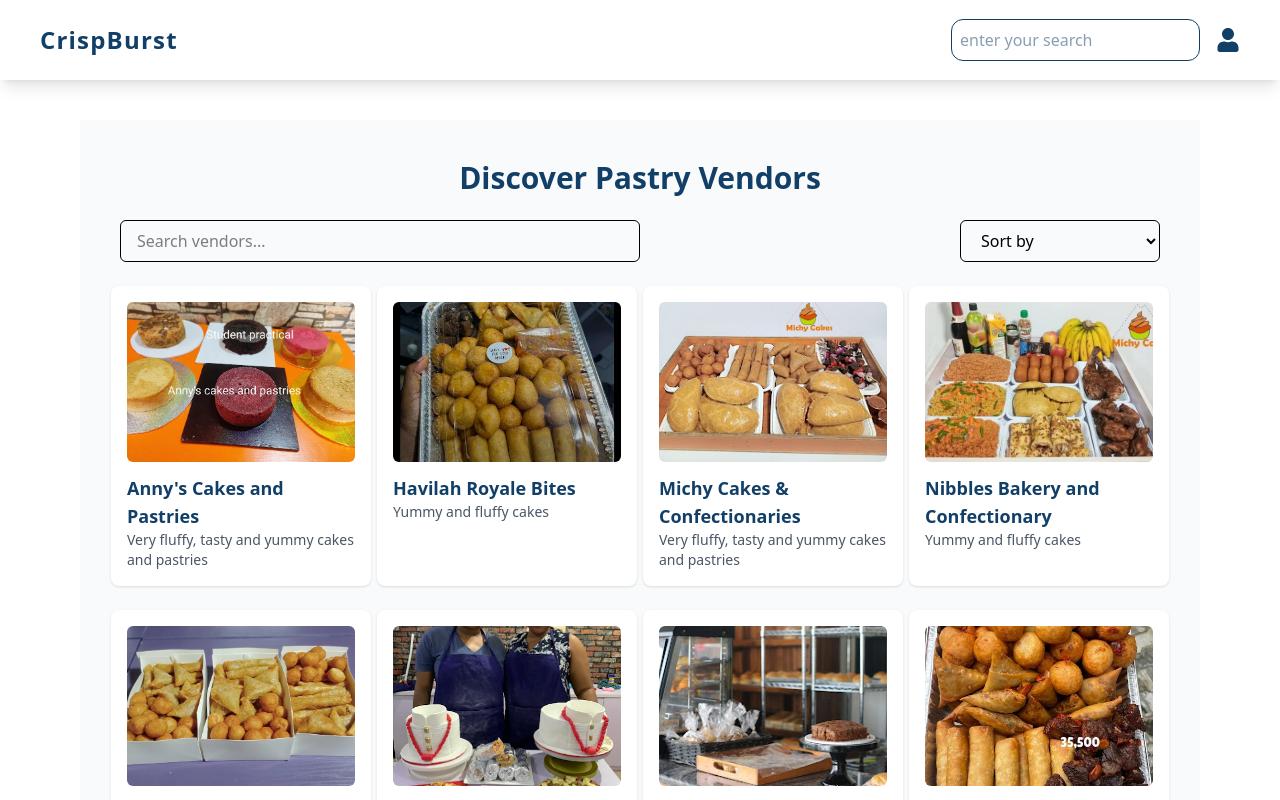
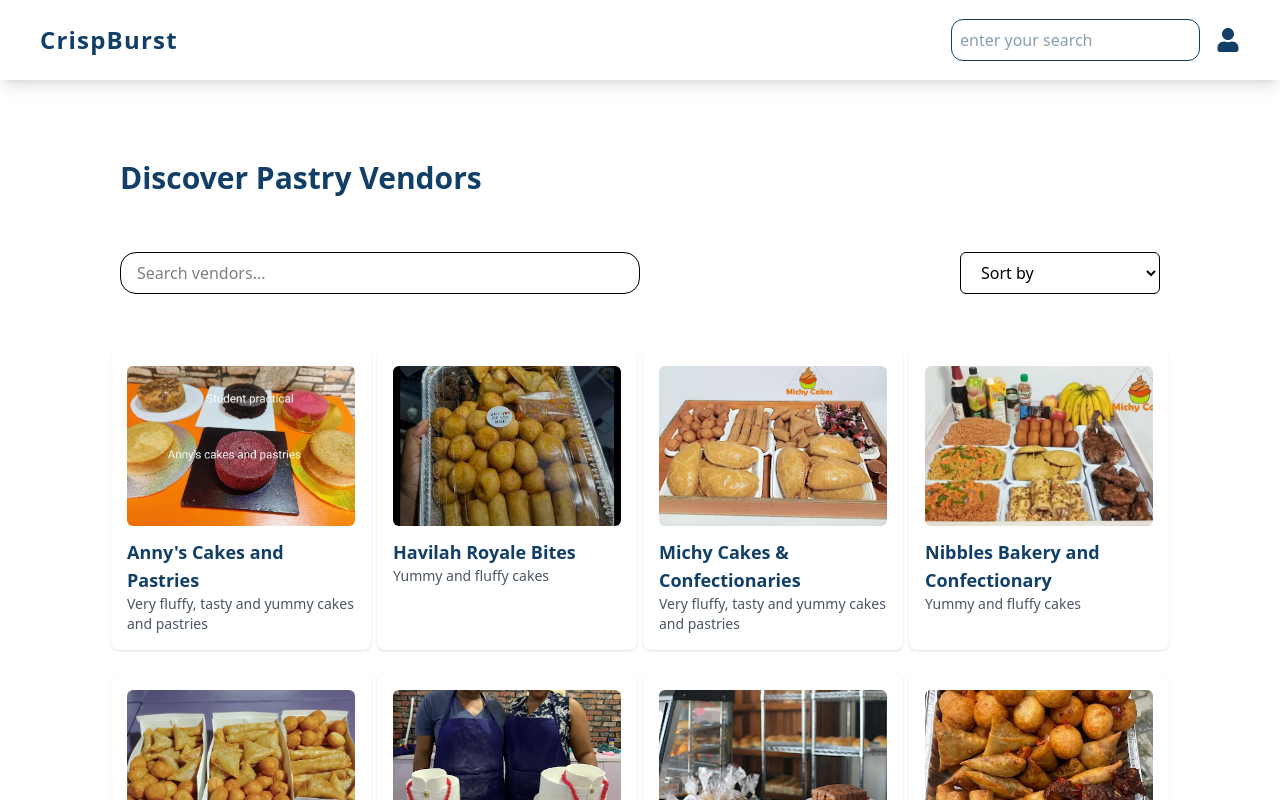
Before and after one commit to Favics-T/CrispBurst, a React (Vite) app: page /pastry in a window 1280 px wide. Shown: the top 800 px of the page. Built offline with nearby package versions, Linux system fonts and the light colour scheme.

Commit message:
made few changes

```diff
--- a/src/pages/PastriesVendor.jsx
+++ b/src/pages/PastriesVendor.jsx
@@ -40,8 +40,8 @@
     });
 
   return (
-    <div className="py-10 px-4 md:px-10 bg-gray-50 min-h-screen">
-      <h1 className="text-3xl font-bold text-center text-[#113F67] mb-6">Discover Pastry Vendors</h1>
+    <div className="py-10 px-4 md:px-10 flex flex-col gap-8  min-h-screen">
+      <h1 className="text-3xl font-bold text-centr text-[#113F67] mb-6">Discover Pastry Vendors</h1>
 
       <div className="flex flex-col sm:flex-row gap-4 justify-between items-center mb-6">
         <input
@@ -49,7 +49,7 @@
           placeholder="Search vendors..."
           value={search}
           onChange={(e) => setSearch(e.target.value)}
-          className="w-full sm:w-1/2 px-4 py-2 border rounded-md focus:outline-none focus:ring-2 focus:ring-[#113F67]"
+          className="w-full sm:w-1/2 px-4 py-2 border rounded-2xl focus:outline-none focus:ring-2 focus:ring-[#113F67]"
         />
 
         <select
```
